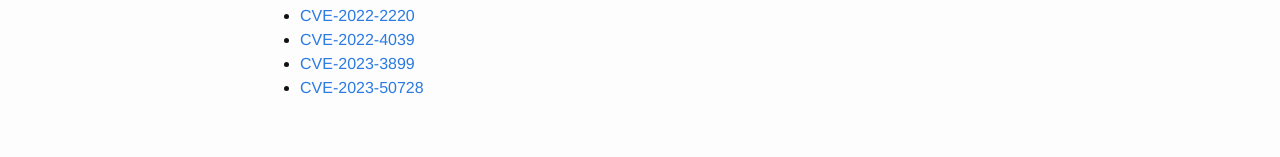
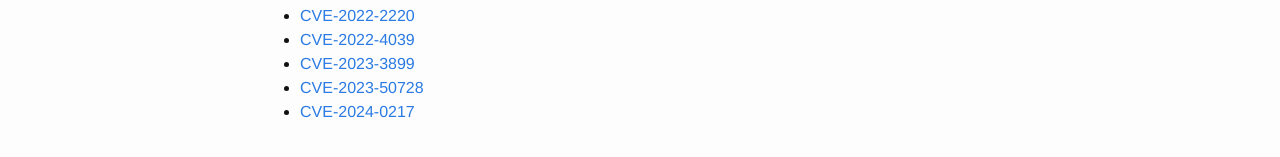
Before and after one commit to alan-mushi/alan-mushi.github.io, a Jekyll site: the page built from about.md, in a window 1280 px wide. Shown: the part 310-467 px from the top of the page. Built offline with Jekyll 4.4.1, drawn with Linux system fonts in a browser that asks for light colours.

Commit message:
Update about.md

```diff
--- a/about.md
+++ b/about.md
@@ -15,3 +15,4 @@
 * [CVE-2022-4039](https://access.redhat.com/security/cve/cve-2022-4039)
 * [CVE-2023-3899](https://access.redhat.com/security/cve/CVE-2023-3899)
 * [CVE-2023-50728](https://github.com/octokit/webhooks.js/security/advisories/GHSA-pwfr-8pq7-x9qv)
+* [CVE-2024-0217](https://access.redhat.com/security/cve/cve-2024-0217)
```
